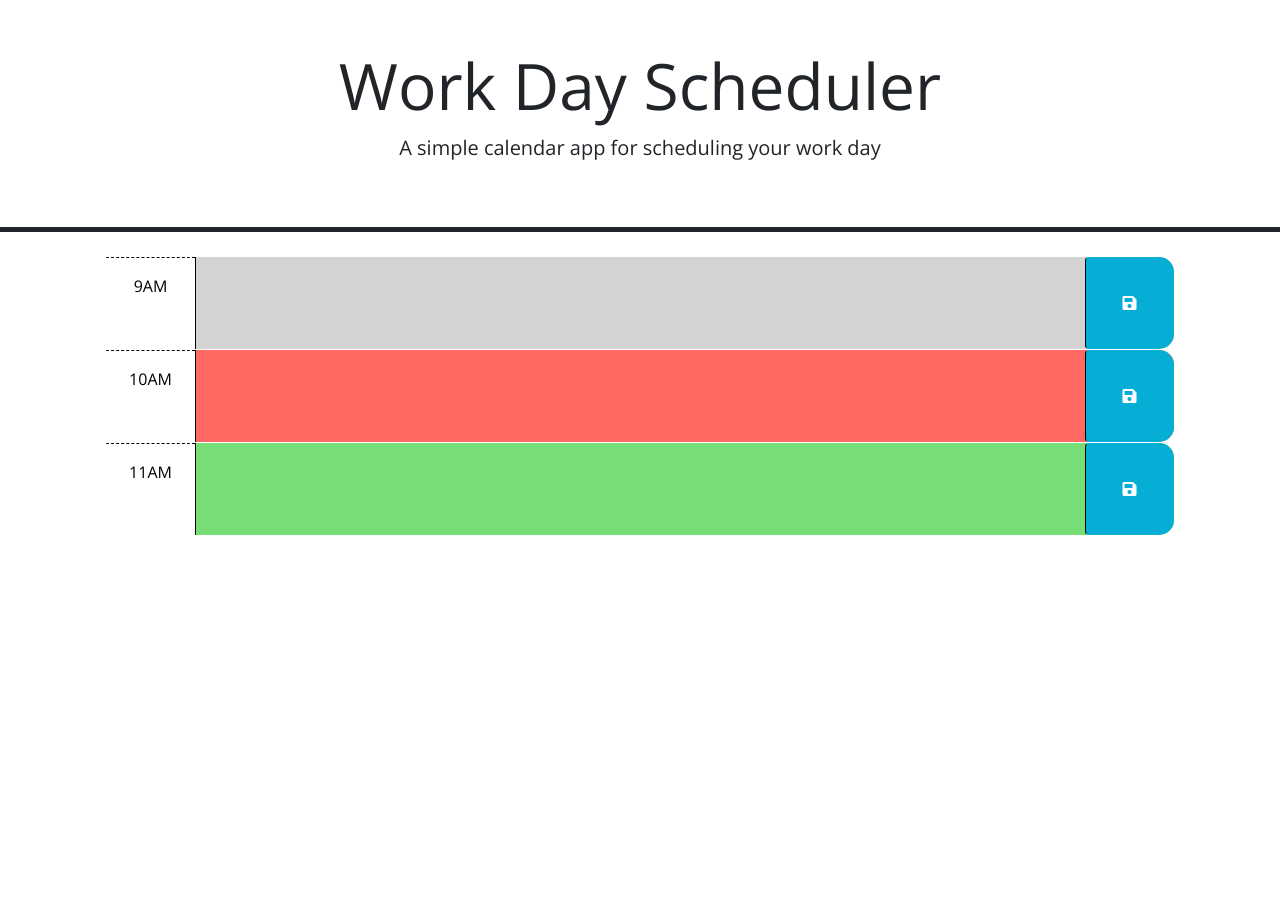
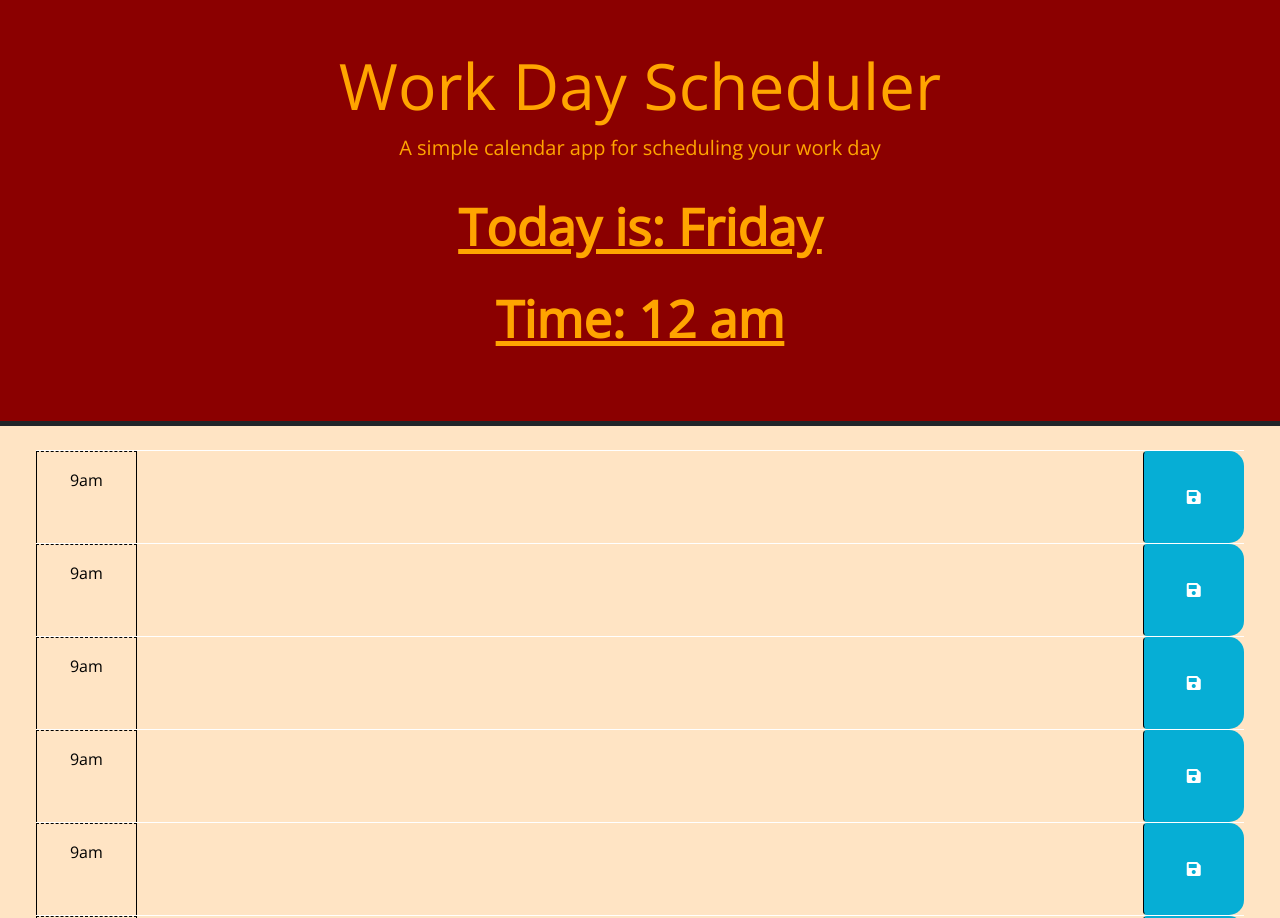
Before and after one commit to vader9911/workday-scheduler, a plain HTML site: page index.html in a window 1280 px wide. Shown: the top 918 px of the page. Before the commit the page ends 800 px from the top, so only its background shows below. Drawn offline with nearby package versions, Linux system fonts and the light colour scheme.

Commit message:
duplicate rows, start working on time change

```diff
--- a/Assets/JS/script.js
+++ b/Assets/JS/script.js
@@ -1,14 +1,84 @@
 // Wrap all code that interacts with the DOM in a call to jQuery to ensure that
 // the code isn't run until the browser has finished rendering all the elements
 // in the html.
-$(function () {
+
+$(document).ready(function () {
   // TODO: Add a listener for click events on the save button. This code should
   // use the id in the containing time-block as a key to save the user input in
   // local storage. HINT: What does `this` reference in the click listener
   // function? How can DOM traversal be used to get the "hour-x" id of the
   // time-block containing the button that was clicked? How might the id be
   // useful when saving the description in local storage?
-  //
+
+  $('.btn').click(function (e) {
+    e.preventDefault();
+
+  });
+  var timeBlockAm =  $('.time-block-am').prop('outerHTML');
+  var timeBlockPm =  $('.time-block-pm').prop('outerHTML');
+  var containerAm = $('.container-lg-am');
+  var containerPm = $('.container-lg-pm');
+  var timeCardsAm = 12;
+  var timeCardsPm = 12;
+  var timeAm = 1;
+  var timePm = 1;
+
+
+for (let index = 1; index < timeCardsAm; index++) {
+  containerAm.append(timeBlockAm);
+
+  $('.time-block-am').addClass(function( index ) {
+    return "card-" + index;
+  });
+
+  for (let index = 0; index < timeAm; index++) {
+    if (timeAm < 13){
+      console.log(timeAm);
+      timeAm == timeAm++;
+  }
+  $('.card-'+timeAm).text(timeAm);
+
+ }
+}
+
+
+
+
+// for (let index = 0; index < timeCardsPm; index++) {
+//   containerPm.append(timeBlockPm);
+//   $('.time-block-pm').addClass(function( index ) {
+//     return "card-" + index;
+//   });
+
+
+
+
+
+
+
+
+
+// for (let index = 0; index < hours; index++) {
+// $("div#timeAm").text(timeAm+'am');
+// timeAm++;
+// }
+
+// if (timeAm < 12) {
+//   $("div#timeAm").text(timeAm+'am');
+
+// }else{
+//   timeAm++;
+// };
+
+
+
+// if (timeCards !== 24){
+//   $($("div.row")).appendTo($('.container-lg'));
+
+// }
+
+
+  // $('.time-block').appendTo("div.row.time-block");
   // TODO: Add code to apply the past, present, or future class to each time
   // block by comparing the id to the current hour. HINTS: How can the id
   // attribute of each time-block be used to conditionally add or remove the
@@ -18,6 +88,19 @@ $(function () {
   // TODO: Add code to get any user input that was saved in localStorage and set
   // the values of the corresponding textarea elements. HINT: How can the id
   // attribute of each time-block be used to do this?
-  //
-  // TODO: Add code to display the current date in the header of the page.
+
+
+
+
+
+
+// Display Day and time
+var currentTime = dayjs().format('h a');
+var currentDay =  dayjs().day(12).format(' dddd');
+
+
+$("p#currentDay").text('Today is: ' + currentDay);
+$("p#currentTime").text('Time: ' +currentTime);
+
+
 });
--- a/Assets/Styles/style.css
+++ b/Assets/Styles/style.css
@@ -1,19 +1,46 @@
 body {
   font-family: 'Open Sans', sans-serif;
   font-size: 16px;
+  background-color: bisque;
 }
+
+header {
+  background-color: darkred;
+  color: orange;
+}
+
+ #currentDay {
+  font-size: 38pt;
+  padding-top: 10px;
+  font-weight: 600;
+  text-decoration: underline;
+}
+
+#currentTime {
+  font-size: 38pt;
+
+  font-weight: 600;
+  text-decoration: underline;
+}
+
 
 textarea {
   background: transparent;
   border: none;
   resize: none;
   color: #000000;
-  border-left: 1px solid black;
   padding: 10px;
+
 }
+
+
+
+
+
 
 .description {
   white-space: pre-wrap;
+
 }
 
 .time-block {
@@ -25,9 +52,12 @@ textarea {
 }
 
 .hour {
-  background-color: #ffffff;
+  background-color: bisque;
   color: #000000;
+  border-left: 1px solid #000000;
+  border-right: 1px solid #000000;
   border-top: 1px dashed #000000;
+
 }
 
 .past {
--- a/index.html
+++ b/index.html
@@ -26,29 +26,31 @@
     <header class="p-5 mb-4 border-5 border-bottom border-dark text-center">
       <h1 class="display-3">Work Day Scheduler</h1>
       <p class="lead">A simple calendar app for scheduling your work day</p>
-      <p id="currentDay" class="lead"></p>
+      <p id="currentDay" class="lead">Monday</p>
+      <p id ="currentTime">Time</p>
     </header>
-    <div class="container-lg px-5">
-      <!-- Use class for "past", "present", and "future" to apply styles to the
-        time-block divs accordingly. The javascript will need to do this by
-        adding/removing these classes on each div by comparing the hour in the
-        id to the current hour. The html provided below is meant to be an example
-        demonstrating how the css provided can be leveraged to create the
-        desired layout and colors. The html below should be removed or updated
-        in the finished product. Remember to delete this comment once the
-        code is implemented.
-        -->
-
+    <div class="container-lg-am px-5">
       <!-- Example of a past time block. The "past" class adds a gray background color. -->
-      <div id="hour-9" class="row time-block past">
-        <div class="col-2 col-md-1 hour text-center py-3">9AM</div>
+      <div  class="row time-block-am">
+        <div id="timeAm card-1" class="col-2 col-md-1 hour text-center py-3">9am</div>
         <textarea class="col-8 col-md-10 description" rows="3"> </textarea>
         <button class="btn saveBtn col-2 col-md-1" aria-label="save">
           <i class="fas fa-save" aria-hidden="true"></i>
         </button>
       </div>
+    </div>
 
-      <!-- Example of a a present time block. The "present" class adds a red background color. -->
+      <!-- <div class="container-lg-pm px-5">
+        <div  class="row time-block-pm">
+          <div id="timePm" class="col-2 col-md-1 hour text-center py-3">9am</div>
+          <textarea class="col-8 col-md-10 description" rows="3"> </textarea>
+          <button class="btn saveBtn col-2 col-md-1" aria-label="save">
+            <i class="fas fa-save" aria-hidden="true"></i>
+          </button>
+        </div>
+      </div> -->
+
+      <!-- Example of a a present time block. The "present" class adds a red background color.
       <div id="hour-10" class="row time-block present">
         <div class="col-2 col-md-1 hour text-center py-3">10AM</div>
         <textarea class="col-8 col-md-10 description" rows="3"> </textarea>
@@ -58,21 +60,21 @@
       </div>
 
       <!-- Example of a future time block. The "future" class adds a green background color. -->
-      <div id="hour-11" class="row time-block future">
+      <!-- <div id="hour-11" class="row time-block future">
         <div class="col-2 col-md-1 hour text-center py-3">11AM</div>
         <textarea class="col-8 col-md-10 description" rows="3"> </textarea>
         <button class="btn saveBtn col-2 col-md-1" aria-label="save">
           <i class="fas fa-save" aria-hidden="true"></i>
         </button>
-      </div>
+      </div> -->
 
-    <script src="https://code.jquery.com/jquery-3.4.1.min.js"></script>
+    <script src="https://cdn.jsdelivr.net/npm/jquery@3.7.1/dist/jquery.min.js"></script>
     <script
       src="https://cdn.jsdelivr.net/npm/dayjs@1.11.3/dayjs.min.js"
       integrity="sha256-iu/zLUB+QgISXBLCW/mcDi/rnf4m4uEDO0wauy76x7U="
       crossorigin="anonymous"
     ></script>
+    <script src="./Assets/JS/script.js"></script>
 
-    <script src="./Assets/JS/script.js"></script>
   </body>
 </html>
```
